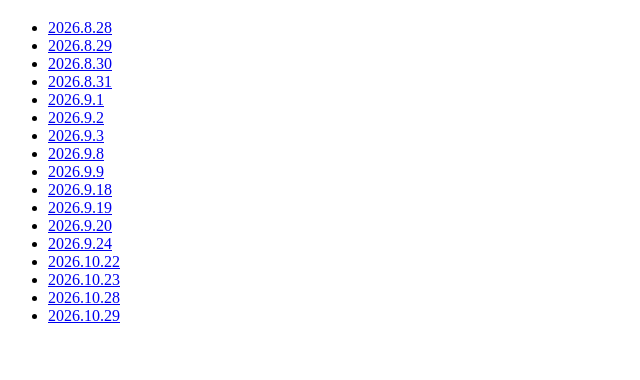
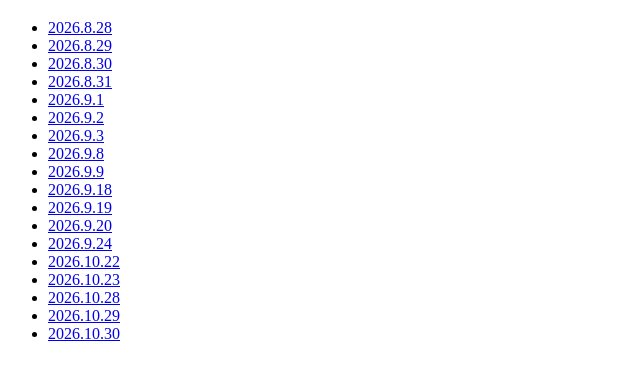
Before and after one commit to HarukiNaito/HarukiNaito.github.io, a plain HTML site: page diary.html in a window 1280 px wide. Shown: the part 70-450 px from the top of the page, without its empty margins (0-640 px from the left). Drawn offline with Linux system fonts and the light colour scheme.

Commit message:
Add files via upload

```diff
--- a/diary.html
+++ b/diary.html
@@ -25,6 +25,7 @@
         <li><a href="diary/2026-10-23.html">2026.10.23</a></li>
         <li><a href="diary/2026-10-28.html">2026.10.28</a></li>
         <li><a href="diary/2026-10-29.html">2026.10.29</a></li>
+        <li><a href="diary/2026-10-30.html">2026.10.30</a></li>
 
 
         <!-- ここに他の日記へのリンクを追加 -->
```
